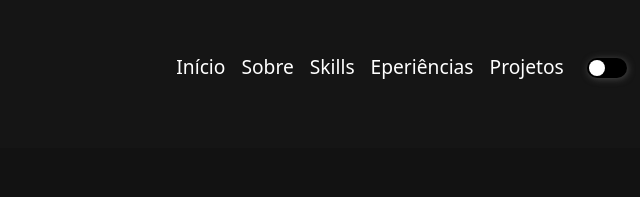
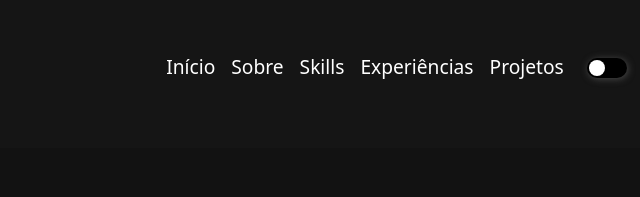
Before and after one commit to kernerhenrique/portifolio, a plain HTML site: page index.html in a window 1280 px wide. Shown: the top 197 px of the page, 595-1235 px from the left. Drawn offline with nearby package versions, Linux system fonts and the light colour scheme; a script that the page names is missing.

Commit message:
Update index.html

```diff
--- a/index.html
+++ b/index.html
@@ -25,7 +25,7 @@
           <li class="nav-item nav-link active ms-auto"><a href="#home">Início</a><span class="sr-only"></span></a>
           <li class="nav-item nav-link ms-auto"><a href="#about">Sobre</a></li>
           <li class="nav-item nav-link ms-auto"><a href="#skills">Skills</a></li>
-          <li class="nav-item nav-link ms-auto"><a href="#experience">Eperiências</a></li>
+          <li class="nav-item nav-link ms-auto"><a href="#experience">Experiências</a></li>
           <li class="nav-item nav-link ms-auto" data-toggle="modal" data-target="#exampleModal"><a href="#projects">Projetos</a></li>
           <li>
             <div class="toggle-container">
```
